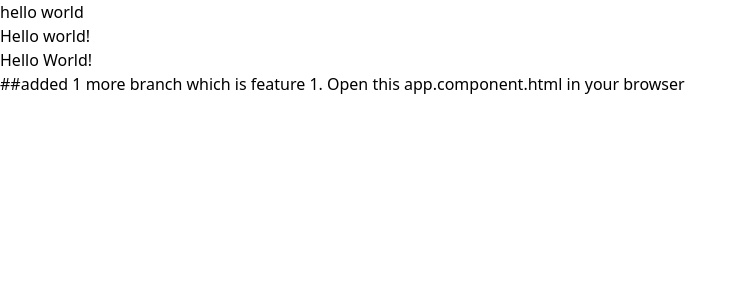
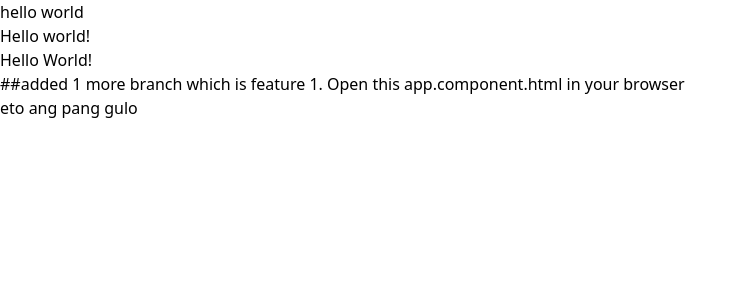
Before and after one commit to Aezrielle/Loopstudio-, an Angular app: page / in a window 1280 px wide. Shown: the top 300 px of the page, without its empty margins (0-747 px from the left). Built offline with nearby package versions, Linux system fonts and the light colour scheme.

Commit message:
dinagdag ko ang panggulo

```diff
--- a/src/app/app.component.html
+++ b/src/app/app.component.html
@@ -7,3 +7,5 @@
 
 
 1. Open this app.component.html in your browser
+
+<p>eto ang pang gulo</p>
```
